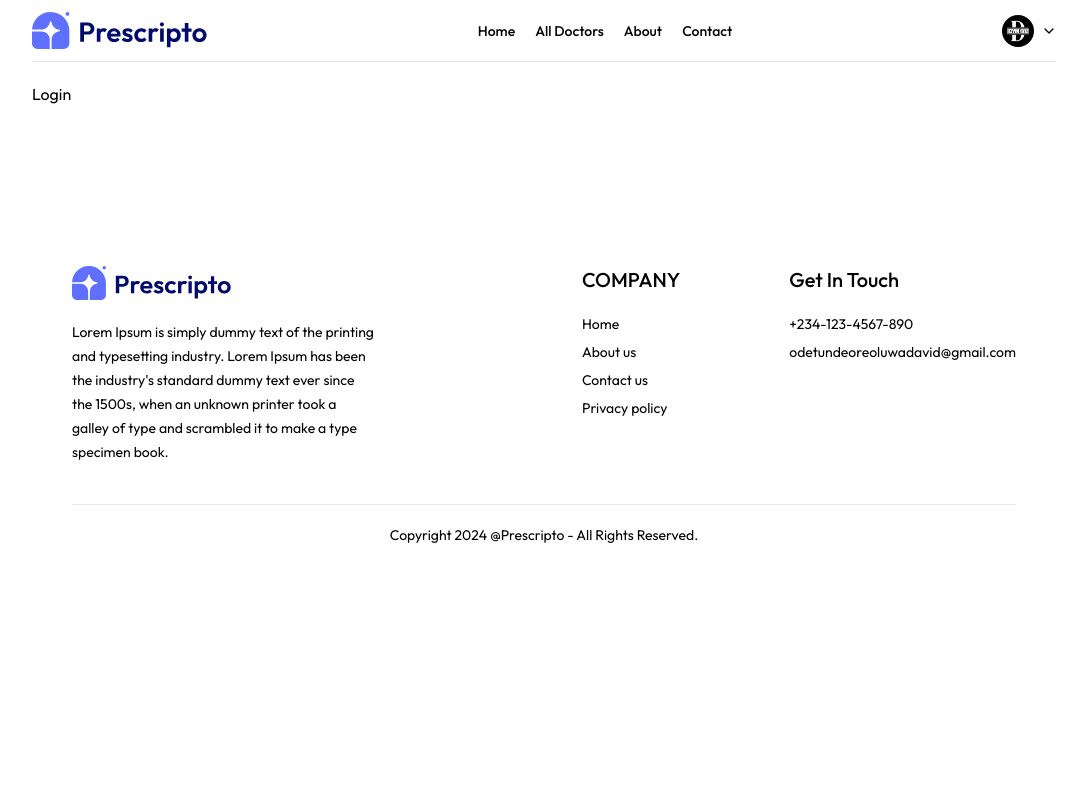
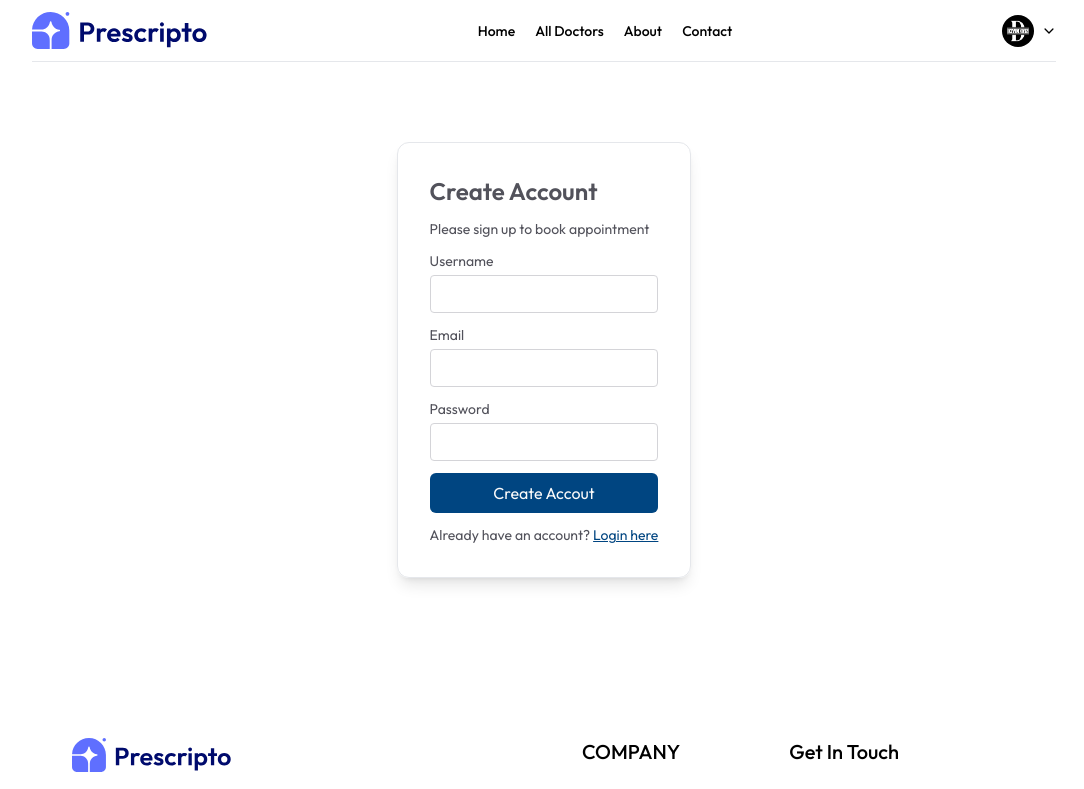
Before and after one commit to Dave-devs/doctor-booking, a React (Vite) app: page /login in a window 1280 px wide. Shown: the top 789 px of the page, without its empty margins (96-1180 px from the left). Built offline with nearby package versions, Linux system fonts and the light colour scheme.

Commit message:
Login Screen: Added login screen ui

```diff
--- a/src/pages/Login.tsx
+++ b/src/pages/Login.tsx
@@ -1,8 +1,88 @@
+import { useState } from "react";
 
 const Login = () => {
+  const [state, setState] = useState<string>("Sign Up");
+  const [username, setUserName] = useState<string>("");
+  const [email, setEmail] = useState<string>("");
+  const [password, setPassword] = useState<string>("");
+
+  // const onSubmitHandler = async (event: React.FormEvent) => {
+  //   // To prevent the page from reloading
+  //   event.preventDefault();
+  // };
+
   return (
-    <div>Login</div>
-  )
-}
+    <form className="min-h[80vh] flex items-center m-20">
+      <div className="flex flex-col gap-3 m-auto items-start p-8 min-w[340px] sm:min-w96 border rounded-xl text-zinc-600 text-sm shadow-lg">
+        <p className="text-2xl font-semibold">
+          {state === "Sign Up" ? "Create Account" : "Login"}
+        </p>
+        <p>
+          Please {state === "Sign Up" ? "sign up" : "log in"} to book
+          appointment
+        </p>
 
-export default Login
+        {state === "Sign Up" && (
+          <div className="w-full">
+            <p>Username</p>
+            <input
+              className="border border-zinc-300 rounded w-full p-2 mt-1"
+              type="text"
+              onChange={(e) => setUserName(e.target.value)}
+              value={username}
+              required
+            />
+          </div>
+        )}
+
+        <div className="w-full">
+          <p>Email</p>
+          <input
+            className="border border-zinc-300 rounded w-full p-2 mt-1"
+            type="email"
+            onChange={(e) => setEmail(e.target.value)}
+            value={email}
+            required
+          />
+        </div>
+
+        <div className="w-full">
+          <p>Password</p>
+          <input
+            className="border border-zinc-300 rounded w-full p-2 mt-1"
+            type="text"
+            onChange={(e) => setPassword(e.target.value)}
+            value={password}
+            required
+          />
+        </div>
+        <button className="bg-primary text-wt w-full py-2 rounded-md text-base">
+          {state === "Sign Up" ? "Create Accout" : "Login"}
+        </button>
+        {state === "Sign Up" ? (
+          <p>
+            Already have an account?{" "}
+            <span
+              onClick={() => setState("Login")}
+              className="text-primary underline cursor-pointer"
+            >
+              Login here
+            </span>
+          </p>
+        ) : (
+          <p>
+            Don't have an account?{" "}
+            <span
+              onClick={() => setState("Sign Up")}
+              className="text-primary underline cursor-pointer"
+            >
+              Click here
+            </span>
+          </p>
+        )}
+      </div>
+    </form>
+  );
+};
+
+export default Login;
```
